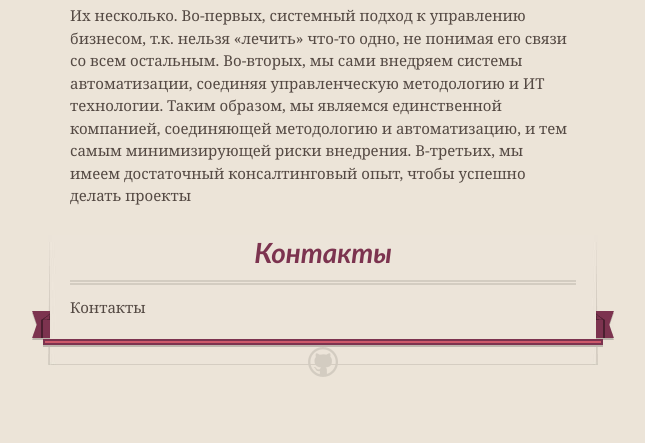
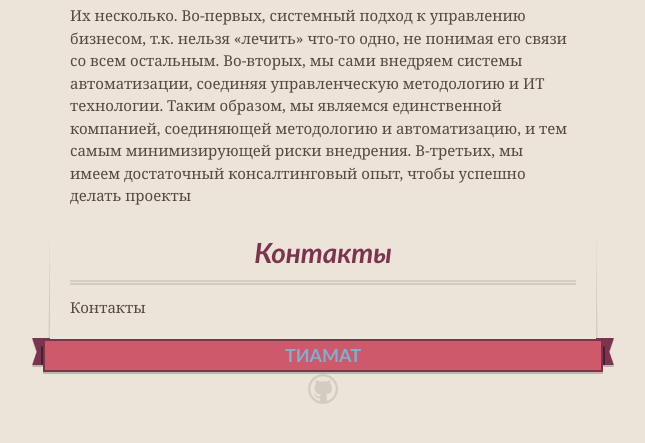
Before and after one commit to oootiamat/oootiamat.github.io, a plain HTML site: page index.html in a window 1280 px wide. Shown: the part 715-1158 px from the top of the page, without its empty margins (317-962 px from the left). Before the commit the page ends 1132 px from the top, so only its background shows below. Drawn offline with nearby package versions, Linux system fonts and the light colour scheme.

Commit message:
Update index.html

```diff
--- a/index.html
+++ b/index.html
@@ -68,6 +68,7 @@
       <footer>
         <span class="ribbon-outer">
           <span class="ribbon-inner">
+          <a>Тиамат</a>
           </span>
           <span class="left-tail"></span>
           <span class="right-tail"></span>
```
